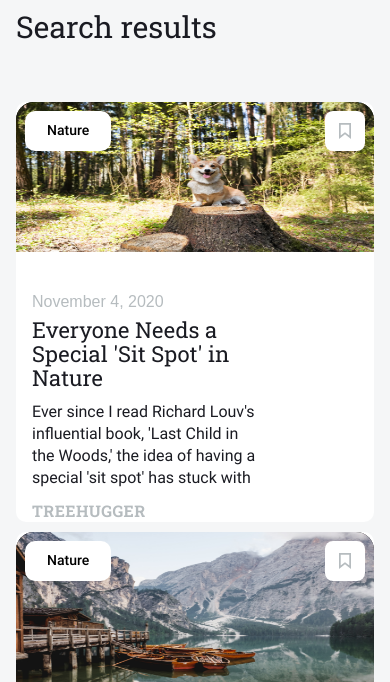
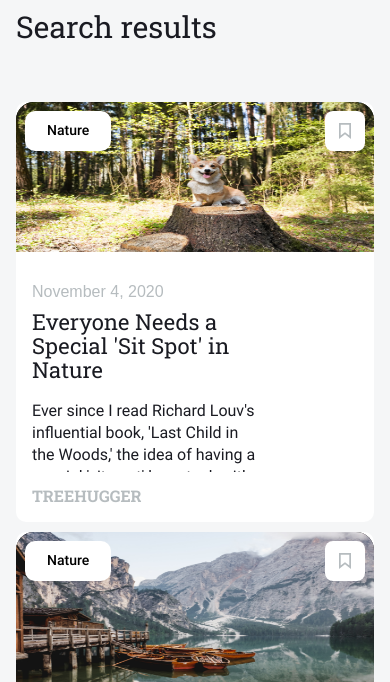
Before and after one commit to irmo12/news-explorer-frontend, a React app in the folder news-explorer/: page / in a window 390 px wide. Shown: the part 558-1240 px from the top of the page. Built offline with nearby package versions, Linux system fonts and the light colour scheme.

Commit message:
must solve grid text overflow

```diff
--- a/news-explorer/src/components/NewsCard/NewsCard.css
+++ b/news-explorer/src/components/NewsCard/NewsCard.css
@@ -109,7 +109,7 @@
 .news-card__img {
   width: 100%;
   max-height: 272px;
-  flex: 0 0 auto;
+  height: 47.22%;
   background-color: #000;
   align-self: flex-start;
   display: block;
@@ -120,11 +120,15 @@
 .news-card__texts {
   align-items: flex-start;
   justify-content: flex-start;
-  padding: 0 20px;
   display: grid;
-  grid-template-rows: 38px 1fr minmax(44px, 81px) 1fr;
+  padding: 0 23px;
+  grid-template-rows: 0.2fr 2.2fr 3.5fr .8fr;
   gap: 12px;
+  height: 100%;
+  max-height: 304px;
+  overflow: hidden;
 }
+
 
 .news-card__text {
   font-family: "Roboto", sans-serif;
@@ -134,8 +138,11 @@
   color: #1a1b22;
   text-overflow: ellipsis;
   overflow: hidden;
-  height: 110px;
-  margin: 5px 0 0;
+  margin: 2px 0 0;
+  min-height: 0;
+  min-width: 0;
+  max-width: 100%;
+  flex-wrap: wrap;
 }
 
 .news-card__date {
@@ -150,7 +157,7 @@
 }
 
 .news-card__title {
-  margin: 6px 0 0px;
+  margin: 16px 0 0;
   font-size: 26px;
   line-height: 115%;
   font-weight: bold;
@@ -161,12 +168,12 @@
   overflow: hidden;
   min-height: 60px;
   max-width: 315px;
+  align-self: center;
 }
 
 .news-card__source {
   font-size: 16px;
   color: #b6bcbf;
-  letter-spacing: 0.4px;
   text-transform: uppercase;
   font-family: "Roboto Slab", sans-serif;
   font-weight: 700;
@@ -175,7 +182,7 @@
   overflow: hidden;
   white-space: nowrap;
   align-self: flex-end;
-  margin: 0 0 2%;
+  margin: 2% 0 7%;
 }
 
 @media screen and (max-width: 1024px) {
@@ -191,13 +198,15 @@
 @media screen and (max-width: 768px) {
   .news-card {
     max-height: 420px;
+    height: 100%;
     justify-content: unset;
   }
 
   .news-card__img {
     border-top-left-radius: 18px;
     border-top-right-radius: 18px;
-    height: 150px;
+    height: 35.7%;
+    max-height: 150px;
   }
 
   .news-card__header {
@@ -206,7 +215,7 @@
 
   .news-card__date {
     font-size: 16px;
-    /* margin-top: 13px; */
+    margin-top: 13px;
     overflow: hidden;
     white-space: nowrap;
     justify-self: flex-start;
@@ -214,9 +223,9 @@
   }
 
   .news-card__texts {
+    display: grid;
     padding: unset;
-    height: 270px;
-    grid-template-rows: 30px 77px 1fr 20px;
+    grid-template-rows: 1fr 3fr 4fr 1fr;
     margin: 1px 0 16px 16px;
     justify-self: start;
     gap: 12px;
@@ -233,6 +242,7 @@
     text-overflow: ellipsis;
     font-size: 16px;
     line-height: 22px;
+    align-self: start;
   }
 
   .news-card__title {
@@ -242,7 +252,7 @@
     text-overflow: ellipsis;
     font-size: 22px;
     line-height: 24px;
-    align-self: self-start;
+    align-self: start;
     min-width: 0px;
   }
 
@@ -251,7 +261,7 @@
     white-space: nowrap;
     overflow: hidden;
     text-overflow: ellipsis;
-    align-self: flex-end;
+    align-self: self-end;
     margin: 0 0 0;
   }
 }
--- a/news-explorer/src/components/NewsCard/NewsCard.js
+++ b/news-explorer/src/components/NewsCard/NewsCard.js
@@ -31,7 +31,7 @@ function NewsCard({ article, saveOrDelArticle }) {
       <div className='news-card__texts'>
         <h4 className="news-card__date">{article.date}</h4>
         <h5 className="news-card__title">{article.title}</h5>
-        <p className="news-card__text">{article.text}</p>
+        <p className="news-card__text"><p className="news-card__text-overflow">{article.text}</p></p>
         <span className="news-card__source">{article.source}</span>
       </div>
     </article >
```
